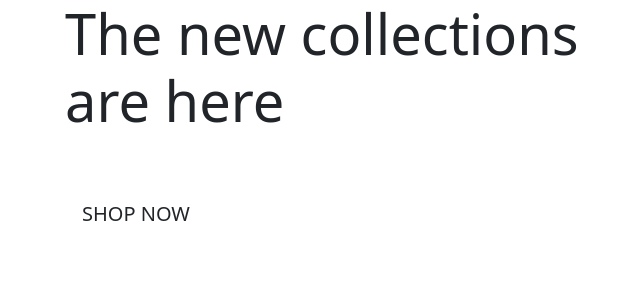
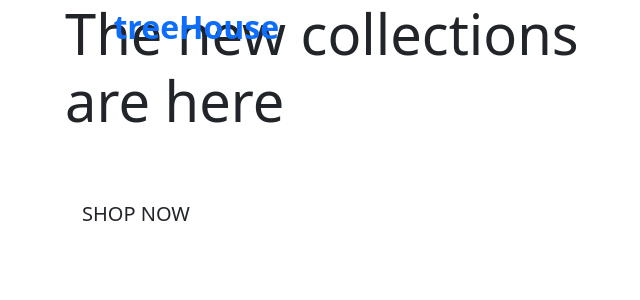
Before and after one commit to JonathanDelaney/treehouse, a Django app: page / in a window 1280 px wide. Shown: the top 300 px of the page, without its empty margins (17-657 px from the left). Run offline with Django 3.2, Linux system fonts and the light colour scheme; some libraries are stand-ins or nearby versions.

Commit message:
add main page header

```diff
--- a/templates/base.html
+++ b/templates/base.html
@@ -29,7 +29,17 @@
     <title>treeHouse {% block extra_title %}{% endblock %}</title>
   </head>
   <body>
-      <header class="container-fluid fixed-top"></header>
+      <header class="container-fluid fixed-top">
+        <div class="row">
+          <div class="col-12 col-lg-4 my-auto py-lg-0 text-center text-lg-left">
+            <a href="{% url 'home' %}" class="nav-link main-logo-link">
+              <h2 class="logo-font text-black my-0"><strong>treeHouse</strong></h2>
+            </a>
+          </div>
+          <div class="col-12 col-lg-4 my-auto py-lg-0"></div>
+          <div class="col-12 col-lg-4 my-auto py-lg-0"></div>
+        </div>
+      </header>
 
       {% if messages %}
       <div class="message-container"></div>
```
